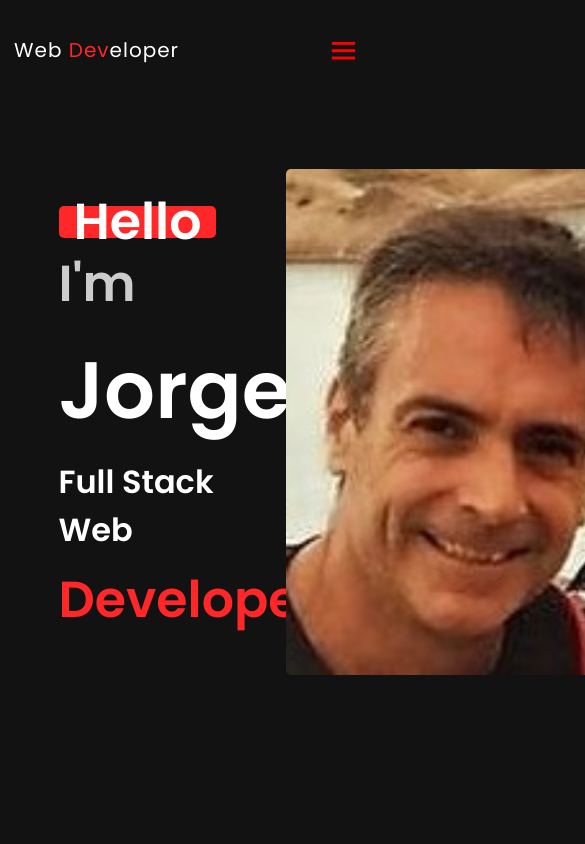
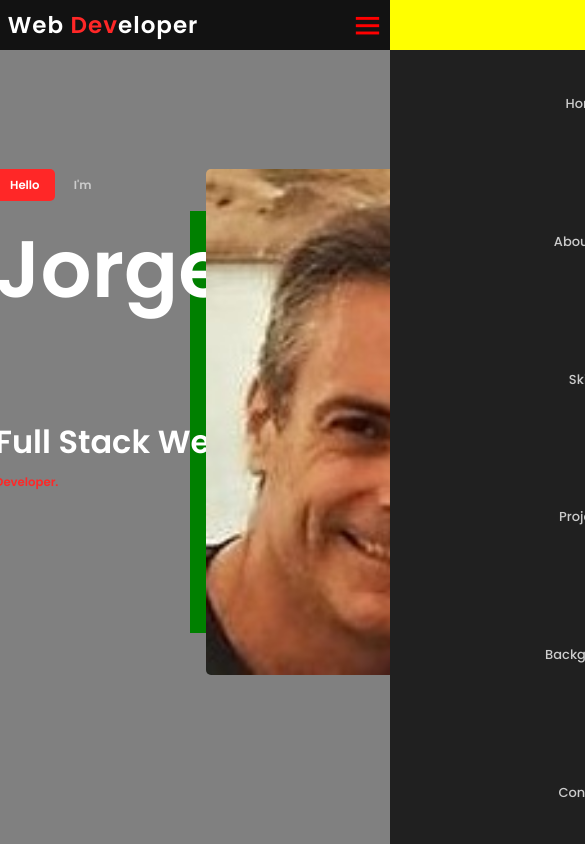
Before and after one commit to jorgeacosta02/Portfolio, a website: page index.html in a window 390 px wide. Shown: the top 844 px of the page, 585 px wide, since content can reach past the window. Drawn offline with nearby package versions, Linux system fonts and the light colour scheme.

Commit message:
Responsive design

```diff
--- a/index.html
+++ b/index.html
@@ -11,18 +11,22 @@
 </head>
 <body>
     <header class="header">
+        <nav class="nav">
             <a href="#" class="logo">
                 Web                    <span>Dev</span>eloper
             </a>
             <ul class="navlist">
-            <li><a href="#home" class="active">Home</a></li>
+                <li><a href="#home">Home</a></li>
                 <li><a href="#about">About Me</a></li>
                 <li><a href="#skills">Skills</a></li>
                 <li><a href="#projects">Projects</a></li>
                 <li><a href="#background">Background</a></li>
                 <li><a href="#contact">Contact</a></li>
             </ul>
+            <button class="toggleButton">
                 <div class="bx bx-menu" id="menu-icon"></div>
+            </button>
+        </nav>
     </header>
 
 
@@ -39,9 +43,6 @@
                 <h1>Jorge</h1>
                 <h3>Full Stack Web</h3>
                 <span>Developer.</span>
-                <!-- <div class="button">
-                    <a href="#" class="btn">About Me</a>
-                </div> -->
             </div>
             <img src="/img/Perfil-recortado.jpg" class="home-img"/>
         </div>
@@ -57,9 +58,6 @@
             <div class="about-data" >
                 <h4>Full Stack Web <span>Developer</span></h4>
                 <p>Full Satck Web Developer with passion for programming and web design. I am looking for an opportunity to apply my knowledge in front-end and back-end web development in a collaborative environment that allows me to make valuable contributions and at the same time learn and advance in the development of my skills, both technical and soft, in addition to learning and incorporate new technologies that improve my performance and ability to contribute.</p>
-                <!-- <div>
-                    <a href="#" class="btn">More About</a>
-                </div> -->
              </div>
         </div>
     </section>
@@ -67,7 +65,7 @@
 
         <!-- Skills section -->
 
-    <section class="skills" id="skills">
+    <!-- <section class="skills" id="skills">
         <h1 class="skills-h1">SKILLS</h1>
         <div class="div-skills">
             <img src="/img/HTML.png" class="sk"/>
@@ -86,12 +84,12 @@
             <img src="/img/sass1.webp" class="sk"/>
             <img src="/img/scrum.png" class="sk"/>
         </div>
-    </section>
+    </section> -->
 
 
          <!-- Projects section -->
 
-    <section class="projects" id="projects">
+    <!-- <section class="projects" id="projects">
         <h1 class="projects-h1">PROJECTS</h1>
         <div class="div-projects">
             <div class="project">
@@ -107,12 +105,12 @@
                 <a href="https://craftbeer-team.netlify.app/" target="_blank">https://craftbeer-team.netlify.app/</a>
             </div>
         </div>
-    </section>
+    </section> -->
 
 
         <!-- Background section -->
 
-    <section class="background" id="background">
+    <!-- <section class="background" id="background">
         <h1 class="background-h1">BACKGROUND</h1>
         <div class="div-background">
             <div class="backgr">
@@ -131,12 +129,12 @@
                 <p>Degree in Business Administration. Subjects approved up to 3rd year.</p>
             </div>
         </div>
-    </section>
+    </section> -->
 
 
         <!-- Contact section -->
 
-    <section class="contact" id="contact">
+    <!-- <section class="contact" id="contact">
         <h1 class="contact-h1">CONTACT</h1>
         <div class="div-contacts">
             <div class="links">
@@ -144,10 +142,6 @@
                     <h2>Links</h2>
                 </div>
                 <div class="link-div">
-                        <!-- <div class="yahoo">
-                            <img src="/img/Yahoo2.jpg" class="yahoo-img"/>
-                        <p> jorgeacostadeleon@yahoo.com</p>
-                    </div> -->
                     <a href="https://www.linkedin.com/in/jorge-enrique-acosta-de-le%C3%B3n-8934a4122/" target="_blank"  class="link-button">
                         <img src="/img/LinkedIn_icon.svg.png" class="link-img-text"/>
                     </a>
@@ -182,7 +176,7 @@
                 </div>
             </div>
         </div>
-    </section>
+    </section> -->
 
     <script src="https://code.jquery.com/jquery-3.7.1.min.js" integrity="sha256-/JqT3SQfawRcv/BIHPThkBvs0OEvtFFmqPF/lYI/Cxo=" crossorigin="anonymous"></script>
     <script src="index.js"></script>
--- a/index.js
+++ b/index.js
@@ -49,3 +49,12 @@ document.addEventListener("DOMContentLoaded", function() {
         });
     });
 });
+
+// Show menu in mobile
+
+const toggleButton = document.querySelector(".toggleButton");
+const navlist = document.querySelector(".navlist");
+
+toggleButton.addEventListener("click", () => {
+    navlist.classList.toggle("navlist_visible");
+})
--- a/package.json
+++ b/package.json
@@ -5,6 +5,6 @@
     "dotenv": "^16.3.1",
     "express": "^4.18.2",
     "nodemailer": "^6.9.5",
-    "sass": "^1.68.0"
+    "sass": "^1.69.4"
   }
 }
--- /dev/null
+++ b/sass/_breakpoints.scss
@@ -0,0 +1,11 @@
+@mixin display-small {
+    @media only screen and (max-width: 480px){
+        @content;
+    }
+}
+
+@mixin display-tiny {
+    @media only screen and (max-width: 320px){
+        @content;
+    }
+}
--- a/sass/_general.scss
+++ b/sass/_general.scss
@@ -15,6 +15,7 @@ body{
     margin: 0;
     background-color: variables.$bg-color;
     color: variables.$text-color;
+    background-color: yellow;
 }
 a {
     color: variables.$main-color;
@@ -28,9 +29,9 @@ section{
     margin: 0;
     height: 100vh;
     width: 100vw;
-    transition: all .5s ease;
+    // transition: all .5s ease;
     @include mixinsfunc.create-flexbox(row, center);
-    // background-color: yellow;
+    background-color: grey;
 }
 .favicon{
     border-radius: 50%;
--- a/sass/_header.scss
+++ b/sass/_header.scss
@@ -5,35 +5,44 @@
 header{
     position: fixed;
     width: 100%;
-    height: 12vh;
+    height: 70px;
     top: 0;
-    right: 0;
+    left: 0;
     z-index: 1000;
-    display: flex;
-    align-items: center;
-    justify-content: space-evenly;
-    padding-left: 2vw;
-    border-bottom: 1px solid transparent;
-    transition: all .5s ease;
+    // display: flex;
+    // align-items: center;
+    // justify-content: space-evenly;
+    // padding-left: 2vw;
+    // border-bottom: 1px solid transparent;
+    // transition: all .5s ease;
     background-color: variables.$bg-color;
     // background-color: green;
+}
+.nav{
+    @include mixinsfunc.create-flexbox(row, space-between);
+    // background-color: rgb(21, 94, 94);
 }
 .logo{
     // display: none;
     color: variables.$text-color;
-    font-size: 2.7vw;
+    font-size: max(#{2.7vw}, #{20px});
     font-weight: 700;
-    letter-spacing: 3px;
-    left: -1vw;
-    // background-color: yellow;
+    letter-spacing: 0.2vw;
+    padding-left: 2vw;
+    width: 31%;
+    // text-align: center;
+    line-height: 70px;
+    // background-color: rgb(97, 97, 42);
 }
 .navlist{
-    @include mixinsfunc.create-flexbox(row, space-evenly);
+    @include mixinsfunc.create-flexbox(row, space-between);
+    padding: 0 2vw;
     width: 70%;
     // background-color: blue;
-    & a{
+    a{
         color: variables.$second-text-color;
-        font-size: 1.5vw;
+        // font-size: 1.5vw;
+        font-size: max(#{1.5vw}, #{13px});
         font-weight: 500;
         // margin: 0 10%;
         transition: all .45s ease;
@@ -44,9 +53,12 @@ header{
         }
         &:active{
             color: variables.$active-color;
-            transition: all .001s ease;
+            transition: all 0s;
         }
     }
+}
+.toggleButton{
+    display: none;
 }
 #menu-icon{
     display: none;
@@ -64,17 +76,48 @@ header{
     // }
     #menu-icon{
         display: block;
+        width: 20px;
+    }
+    .nav{
+        height: 50px;
     }
     .navlist{
-        display: none;
-        with:70%;
+        box-sizing: border-box;
+        flex-direction: column;
+        width:50%;
+        background-color: variables.$second-bg-color;
+        position: fixed;
+        padding: 40px 0;
+        // line-height: 20px;
+        top: 50px;
+        left: 0;
+        width: 100%;
+        height: calc(100vh - 50px);
+        overflow-y: auto;
+        left: 100%;
+        transition: left 0.3s;
     }
     .logo{
-
         color: variables.$text-color;
-        font-size: 20px;
-        font-weight: 400;
+        // font-size: 7vw;
+        font-size: min(#{8vw}, #{23px});
+        font-weight: 700;
         letter-spacing: 1px;
         width: 80%;
+        height: 50px;
+        line-height: 50px;
+    }
+    .header{
+        height: 50px;
+    }
+    .navlist_visible{
+        left: 0;
+    }
+    .toggleButton{
+        display: inline-block;
+        background: none;
+        border: none;
+        width: 20px;
+        margin-right: 20px;
     }
 }
--- a/sass/_home.scss
+++ b/sass/_home.scss
@@ -1,6 +1,7 @@
 @use "variables";
 @use "general";
 @use "mixinsfunc";
+@use "breakpoints";
 
 // .home{
 //     position: relative;
@@ -23,40 +24,58 @@
 }
 .home-text{
     // position: absolute;
-    // height: 50vh;
-    width: 70vw;
+    height: 50vh;
+    width: 60vw;
+    min-width: 400px;
     @include mixinsfunc.create-flexbox(row, space-between);
-    gap: 2rem;
-    left: 22%;
+    @include breakpoints.display-small{
+        background-color: green;
+    }
+    gap: 1rem;
+    @include breakpoints.display-tiny{
+        background-color: red;
+    }
+    // left: 22%;
     top: 28vh;
-    // background-color: blue;
+    background-color: blue;
     .home-data{
         width: 50vw;
+        height: 60vh;
         @include mixinsfunc.create-flexbox(column, space-evenly);
         align-items: flex-start;
         gap: 2vw;
-        // background-color: grey;
+        background-color: grey;
         // align-content: flex-start;
-        & h1{
+        h1{
             font-size: variables.$big-font-size;
             font-weight: 700;
             color: variables.$text-color;
+            flex: 1;
+            flex-shrink: 1;
+            max-width: 100%;
             // line-height: 2;
             // margin: 0 0 8px;
         }
-        & h3{
+        h3{
             color: variables.$text-color;
             // margin: 0 0 35px;
             font-size: 2rem;
             font-weight: 700;
             // line-height: 3;
+            // flex: 1;
+            // flex-shrink: 1;
+            // max-width: 100%;
+            width: max-content;
         }
-        & span{
-            font-size: 6vh;
+        span{
+            font-size: 3vw;
             font-weight: 700;
+            flex: 1;
+            flex-shrink: 1;
+            max-width: 100%;
         }
     }
-    & img{
+    img{
         height: 60vh;
         border-radius: 5px;
     }
--- a/sass/_mixinsfunc.scss
+++ b/sass/_mixinsfunc.scss
@@ -1,6 +1,6 @@
 @mixin create-flexbox($direction, $justify){
     display: flex;
-    align-items: center;
     flex-direction: $direction;
     justify-content: $justify;
+    align-items: center;
 }
```
Also changed, not shown: css/style.css, 2 other files. Lines whose indentation alone changed are shown as unchanged.
